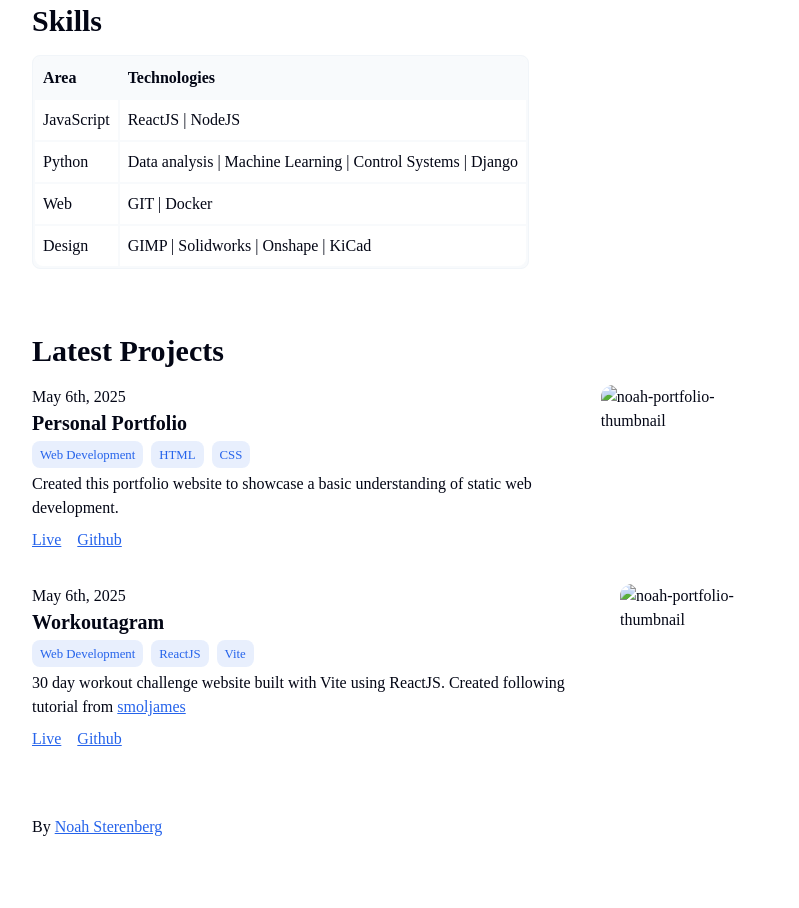
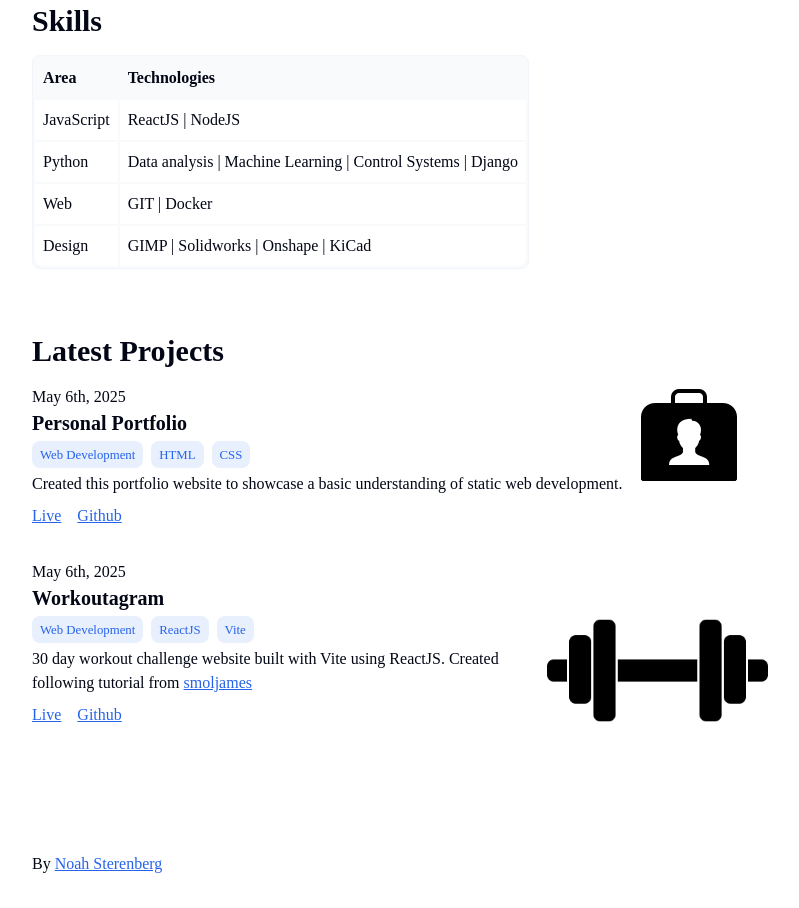
Before and after one commit to sterenbergN/web_portfolio, a plain HTML site: page index.html in a window 1280 px wide. Shown: the part 466-1374 px from the top of the page, without its empty margins (240-1039 px from the left). Before the commit the page ends 1337 px from the top, so only its background shows below. Drawn offline with Linux system fonts and the light colour scheme; the site is published under a folder, as on GitHub Pages, so addresses that start at the root find nothing; a web font is replaced by a local one.

Commit message:
changed image source

```diff
--- a/index.html
+++ b/index.html
@@ -101,7 +101,7 @@
                         </div>
                     </div>
                     <div class="img-div">
-                        <img class="big-img" src="/web_portfolio/public/portfolio.png" alt="noah-portfolio-thumbnail"/>
+                        <img class="big-img" src="./public/portfolio.png" alt="noah-portfolio-thumbnail"/>
                     </div>
                 </div>
 
@@ -127,7 +127,7 @@
                         </div>
                     </div>
                     <div class="img-div">
-                        <img class="big-img" src="/web_portfolio/public/dumbbell.png" alt="noah-portfolio-thumbnail"/>
+                        <img class="big-img" src="./public/dumbbell.png" alt="noah-portfolio-thumbnail"/>
                     </div>
                 </div>
 
```
